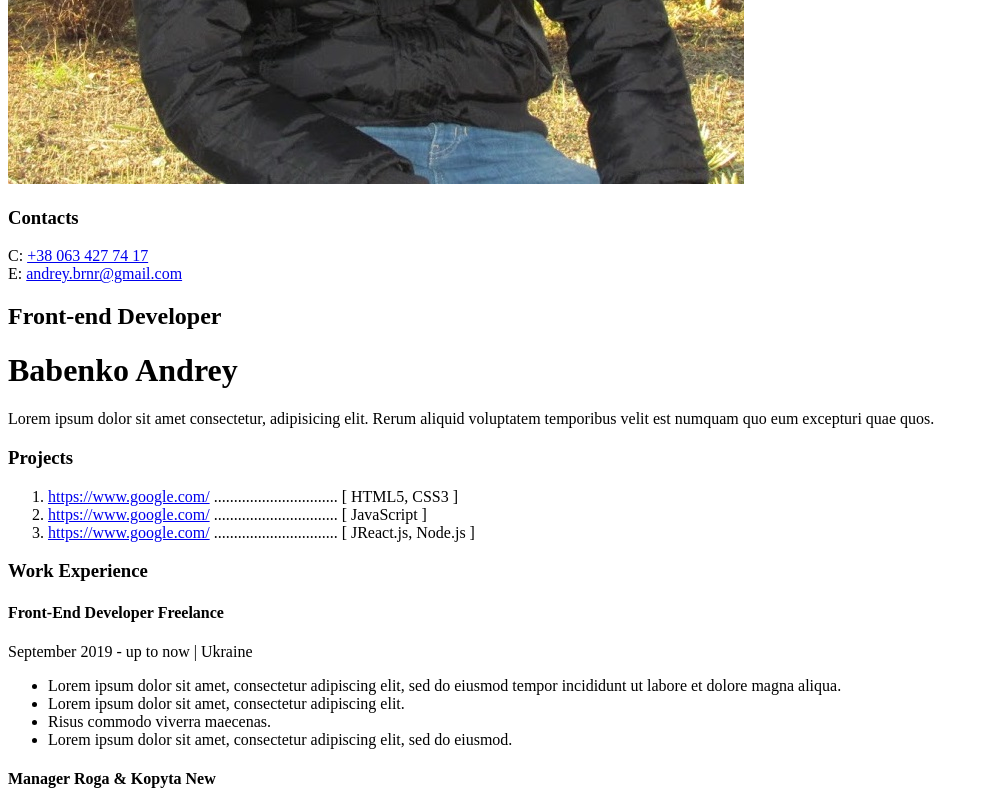
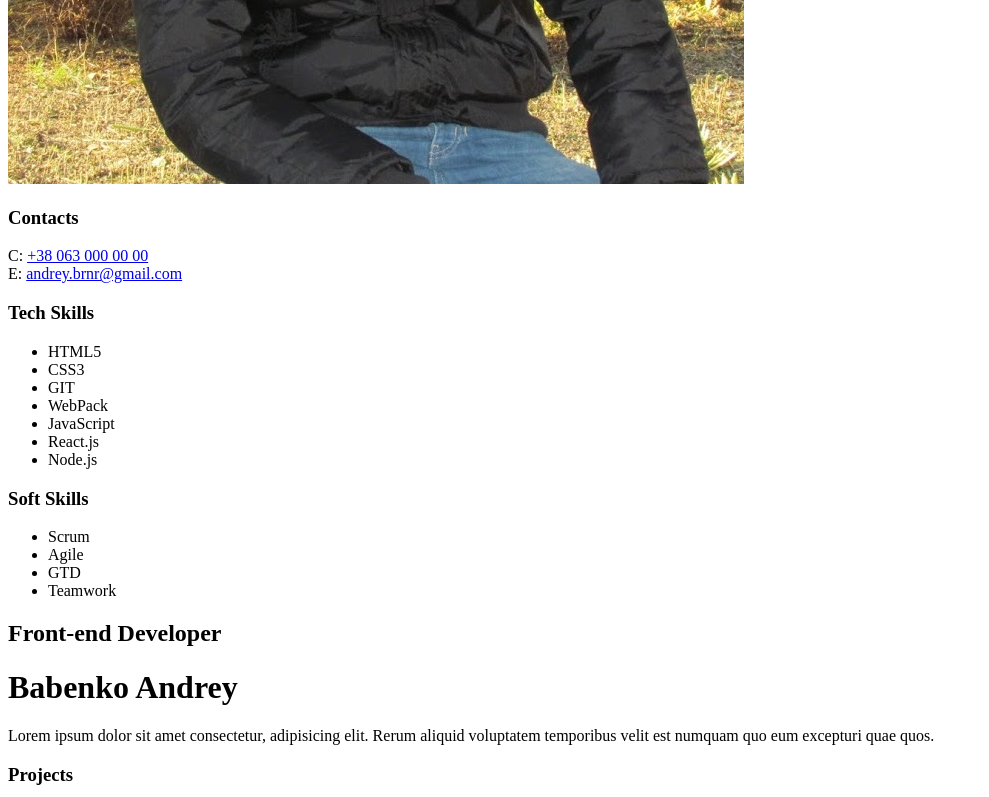
Before and after one commit to baben-ko/my-resume-marathon-goit, a plain HTML site: page index.html in a window 1280 px wide. Shown: the part 539-1336 px from the top of the page, without its empty margins (0-989 px from the left). Drawn offline with Linux system fonts and the light colour scheme.

Commit message:
Добавляет HTML верстку
по первому уроку

```diff
--- a/index.html
+++ b/index.html
@@ -17,13 +17,59 @@
           <h3 class="contacts-title">Contacts</h3>
           <div>
              <span class="contacts-link-type">C:</span>
-             <a class="contacts-link" href="tel:380634277417">+38 063 427 74 17</a>
+             <a class="contacts-link" href="tel:380630000000">+38 063 000 00 00</a>
           </div>
           <div>
             <span class="contacts-link-type">E:</span>
              <a class="contacts-link" href="mailto:andrey.brnr@gmail.com">andrey.brnr@gmail.com</a>
           </div>
         </div>
+        <!--Tech  Skills container-->
+        <div class="tech-skills-container">
+          <h3 class="tech-skills-title">Tech Skills</h3>
+            <ul>
+              <li class="tech-skills-item">
+                <span class="tech-skills-text">HTML5</span>
+               </li>
+              <li class="tech-skills-item">
+               <span class="tech-skills-text">CSS3</span>
+             </li>
+              <li class="tech-skills-item">
+               <span class="tech-skills-text">GIT</span>
+             </li>
+              <li class="tech-skills-item">
+               <span class="tech-skills-text">WebPack</span>
+             </li>
+              <li class="tech-skills-item">
+               <span class="tech-skills-text">JavaScript</span>
+             </li>
+              <li class="tech-skills-item">
+               <span class="tech-skills-text">React.js</span>
+             </li>
+              <li class="tech-skills-item">
+               <span class="tech-skills-text">Node.js</span>
+             </li>
+           </ul>
+       </div>
+
+  <!--Soft  Skills container-->
+  <div class="soft-skills-container">
+     <h3 class="soft-skills-title">Soft Skills</h3>
+      <ul>
+        <li class="soft-skills-item">
+          <span class="soft-skills-text">Scrum</span>
+       </li>
+        <li class="soft-skills-item">
+          <span class="soft-skills-text">Agile</span>
+       </li>
+        <li class="soft-skills-item">
+          <span class="soft-skills-text">GTD</span>
+       </li>
+        <li class="soft-skills-item">
+          <span class="soft-skills-text">Teamwork</span>
+       </li>
+     </ul>
+  </div>
       </aside>
       <!-- about me container -->
       <div>
```
